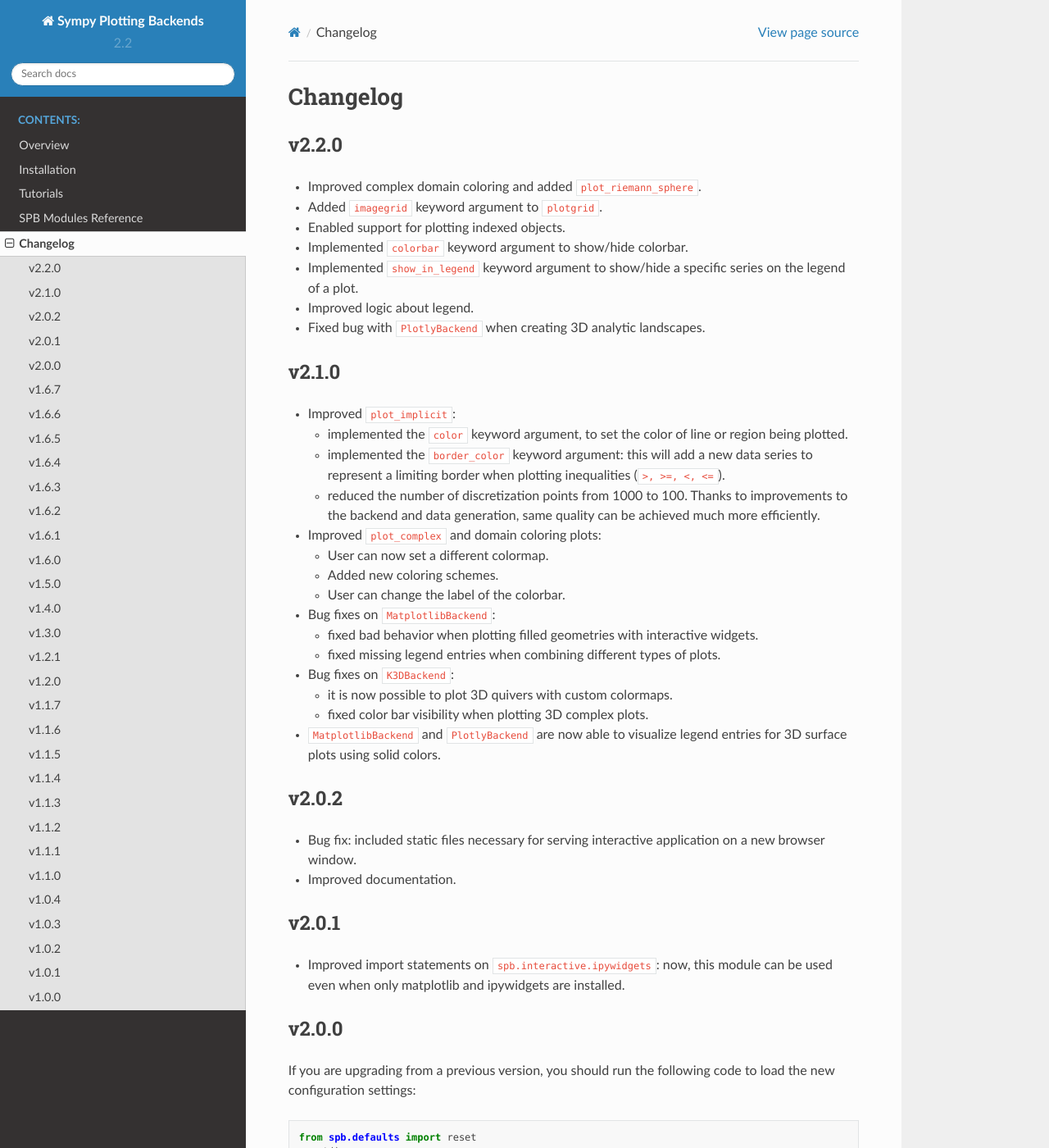
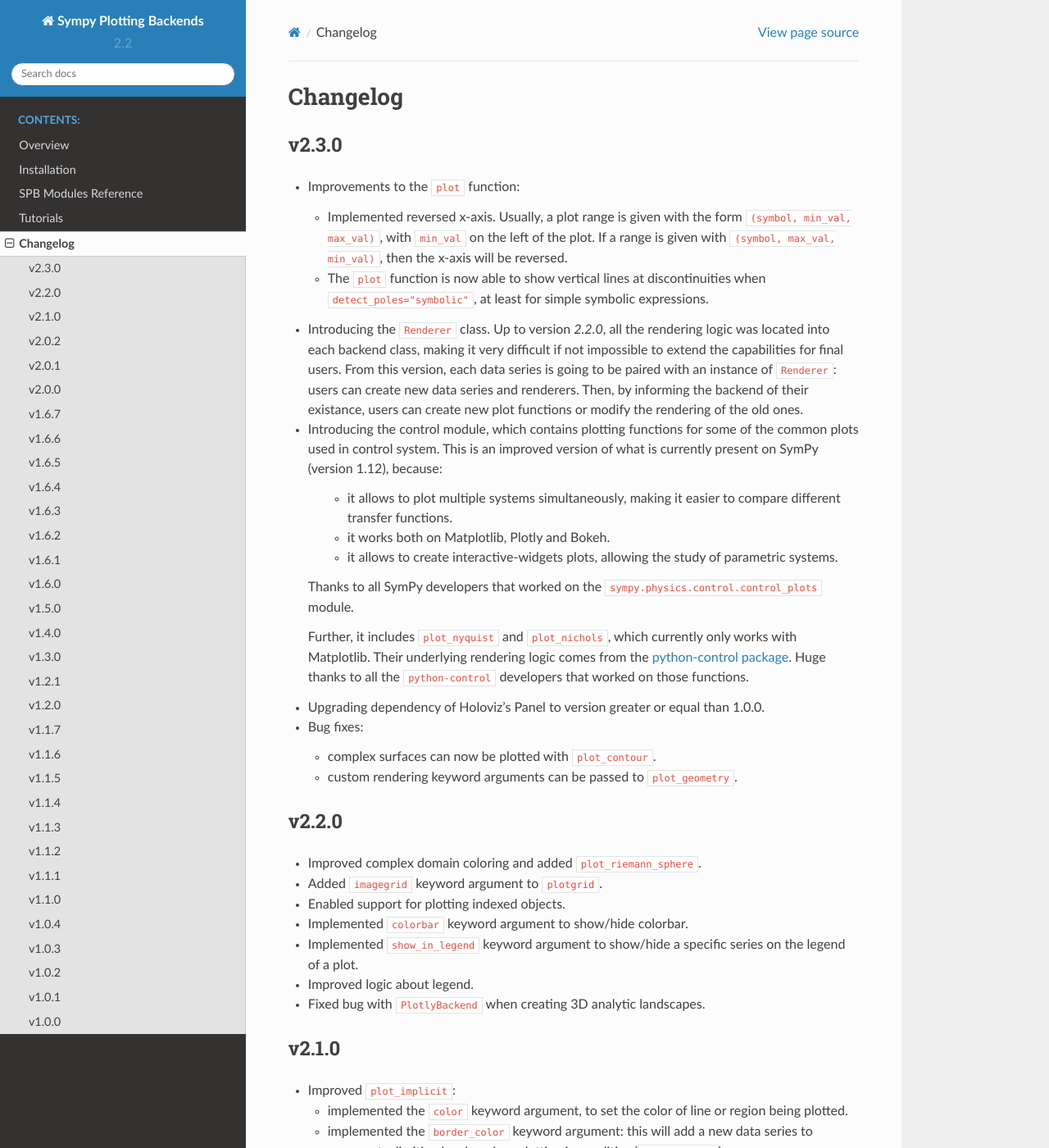
Before and after one commit to Davide-sd/sympy-plot-backends, a Sphinx documentation site: the page built from doc/source/changelog.rst, in a window 1280 px wide and 1400 px high. Shown: the whole window at 82% size. Built offline with Sphinx 7.4.7 and the Read the Docs theme 2.0.0, drawn with Linux system fonts in a browser that asks for light colours.

```diff
--- a/doc/source/changelog.rst
+++ b/doc/source/changelog.rst
@@ -1,6 +1,56 @@
 ==========
  Changelog
 ==========
+
+v2.3.0
+======
+
+* Improvements to the ``plot`` function:
+
+  * Implemented reversed x-axis. Usually, a plot range is given with the
+    form ``(symbol, min_val, max_val)``, with ``min_val`` on the left of
+    the plot. If a range is given with ``(symbol, max_val, min_val)``, then
+    the x-axis will be reversed.
+
+  * The ``plot`` function is now able to show vertical lines at discontinuities
+    when ``detect_poles="symbolic"``, at least for simple symbolic expressions.
+
+* Introducing the ``Renderer`` class. Up to version `2.2.0`, all the rendering
+  logic was located into each backend class, making it very difficult if not
+  impossible to extend the capabilities for final users. From this
+  version, each data series is going to be paired with an instance of
+  ``Renderer``: users can create new data series and renderers. Then, by
+  informing the backend of their existance, users can create new plot
+  functions or modify the rendering of the old ones.
+
+* Introducing the control module, which contains plotting functions for some
+  of the common plots used in control system. This is an improved version of
+  what is currently present on SymPy (version 1.12), because:
+
+    * it allows to plot multiple systems simultaneously, making it easier to
+      compare different transfer functions.
+    * it works both on Matplotlib, Plotly and Bokeh.
+    * it allows to create interactive-widgets plots, allowing the study of
+      parametric systems.
+
+  Thanks to all SymPy developers that worked on the
+  ``sympy.physics.control.control_plots`` module.
+
+  Further, it includes ``plot_nyquist`` and ``plot_nichols``, which currently
+  only works with Matplotlib. Their underlying rendering logic comes from the
+  `python-control package <https://github.com/python-control/python-control>`_.
+  Huge thanks to all the ``python-control`` developers that worked on those
+  functions.
+
+* Upgrading dependency of Holoviz's Panel to version greater or equal
+  than 1.0.0.
+
+* Bug fixes:
+
+  * complex surfaces can now be plotted with ``plot_contour``.
+
+  * custom rendering keyword arguments can be passed to ``plot_geometry``.
+
 
 v2.2.0
 ======
--- a/doc/source/index.rst
+++ b/doc/source/index.rst
@@ -36,8 +36,8 @@ without the knowledge of complicated widget libraries.
 
    overview.rst
    install.rst
+   modules/index.rst
    tutorials/index.rst
-   modules/index.rst
    changelog.rst
 
 
--- a/doc/source/modules/index.rst
+++ b/doc/source/modules/index.rst
@@ -25,7 +25,8 @@ This document is automatically generated using spb's docstrings.
 .. toctree::
    :maxdepth: 2
 
-   functions.rst
+   2d_functions.rst
+   3d_functions.rst
    vectors.rst
    ccomplex.rst
    control.rst
```
Also changed, not shown: doc/source/modules/2d_functions.rst (added, +31 -0 lines), doc/source/modules/3d_functions.rst (renamed from doc/source/modules/functions.rst, +2 -20 lines), doc/source/overview.rst (+9 -40 lines), 2 other files.
